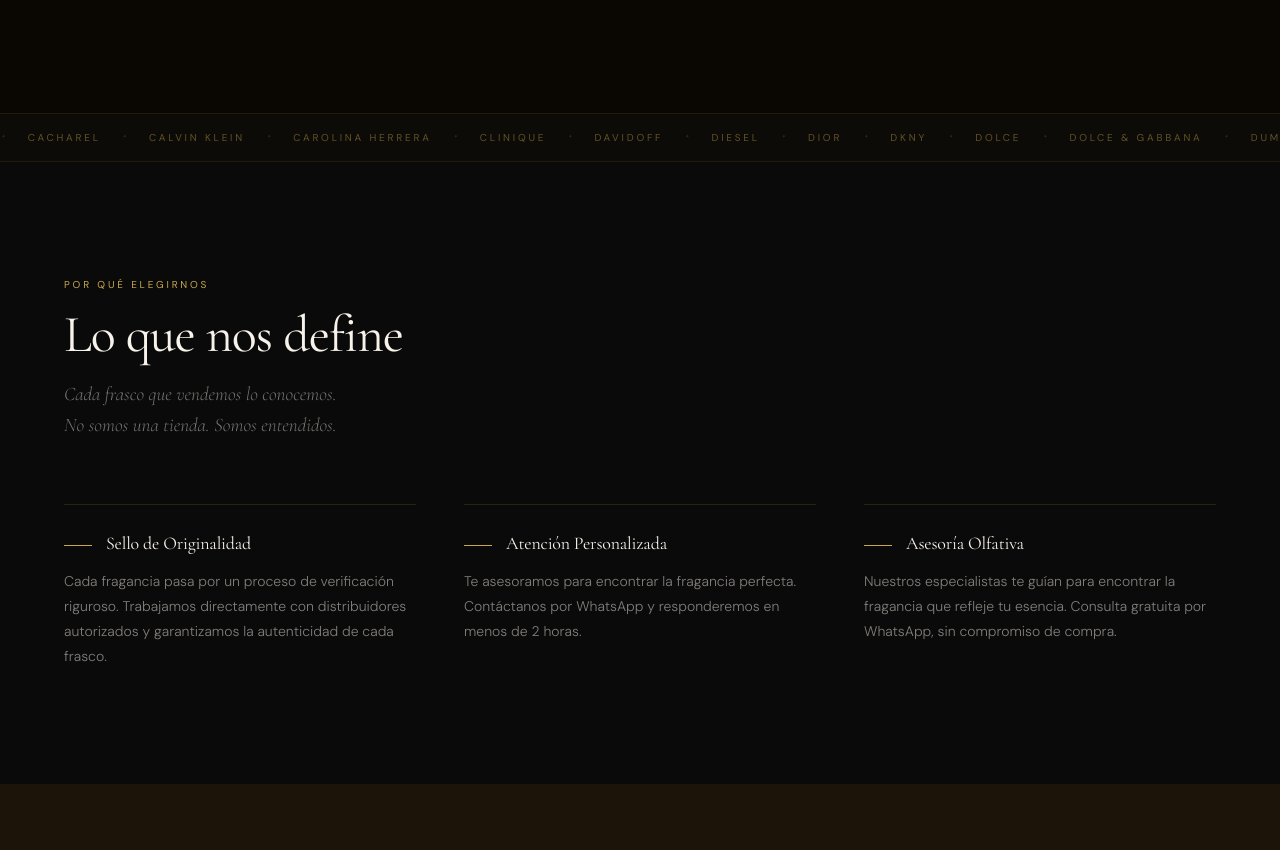
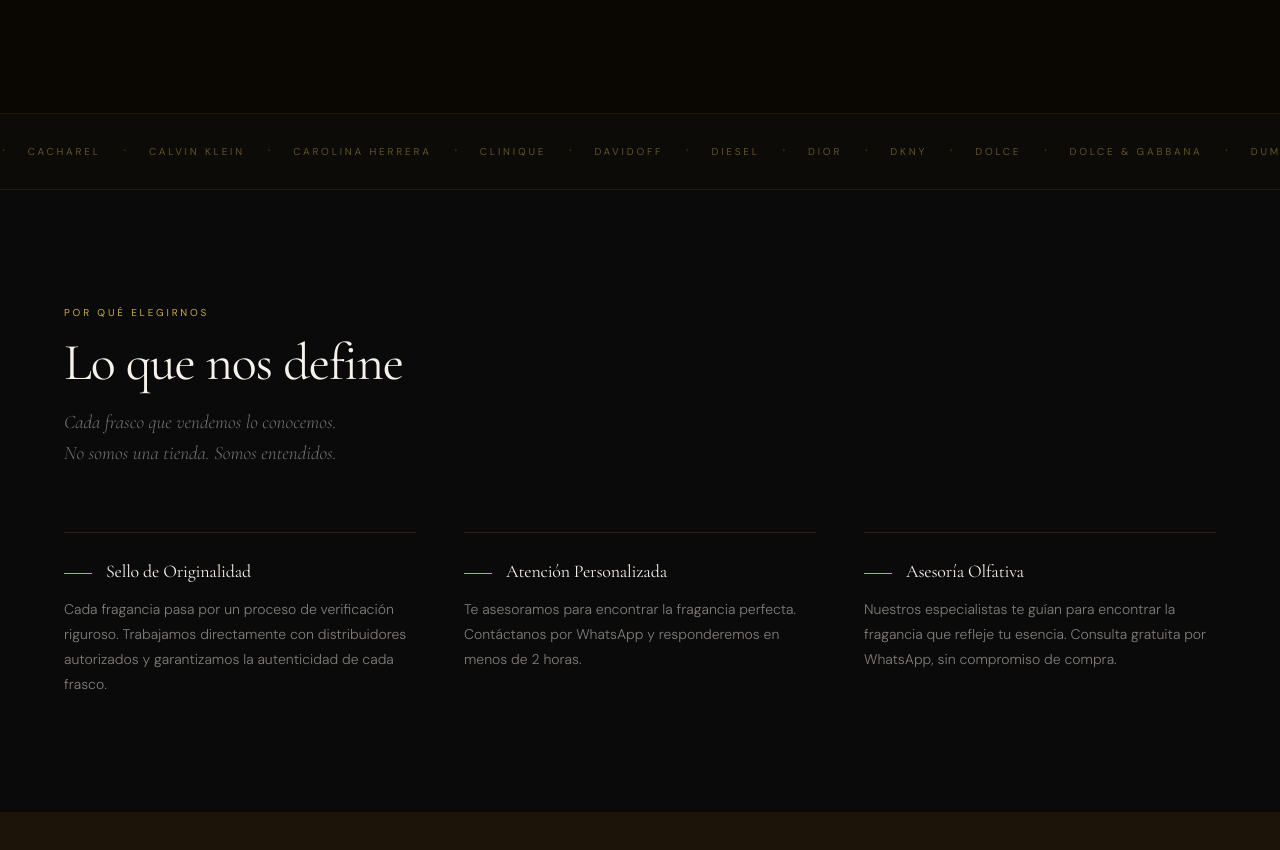
Before and after one commit to Superhas2407/kiki-fragancia, a React (Vite) app: page / in a window 1280 px wide. Shown: the part 3220-4070 px from the top of the page. Built offline with nearby package versions, Linux system fonts and the light colour scheme.

Commit message:
style(design): FINDING-002 — marquee-item padding 14px for 44px touch target on brand links

```diff
--- a/src/index.css
+++ b/src/index.css
@@ -605,7 +605,7 @@
   animation: marqueeScroll 40s linear infinite;
 }
 .marquee-inner:hover { animation-play-state: paused; }
-.marquee-item { display: inline-flex; align-items: center; }
+.marquee-item { display: inline-flex; align-items: center; padding: 14px 0; }
 .marquee-brand {
   font-family: var(--font-s); font-size: 10px;
   letter-spacing: 0.28em; text-transform: uppercase;
```
